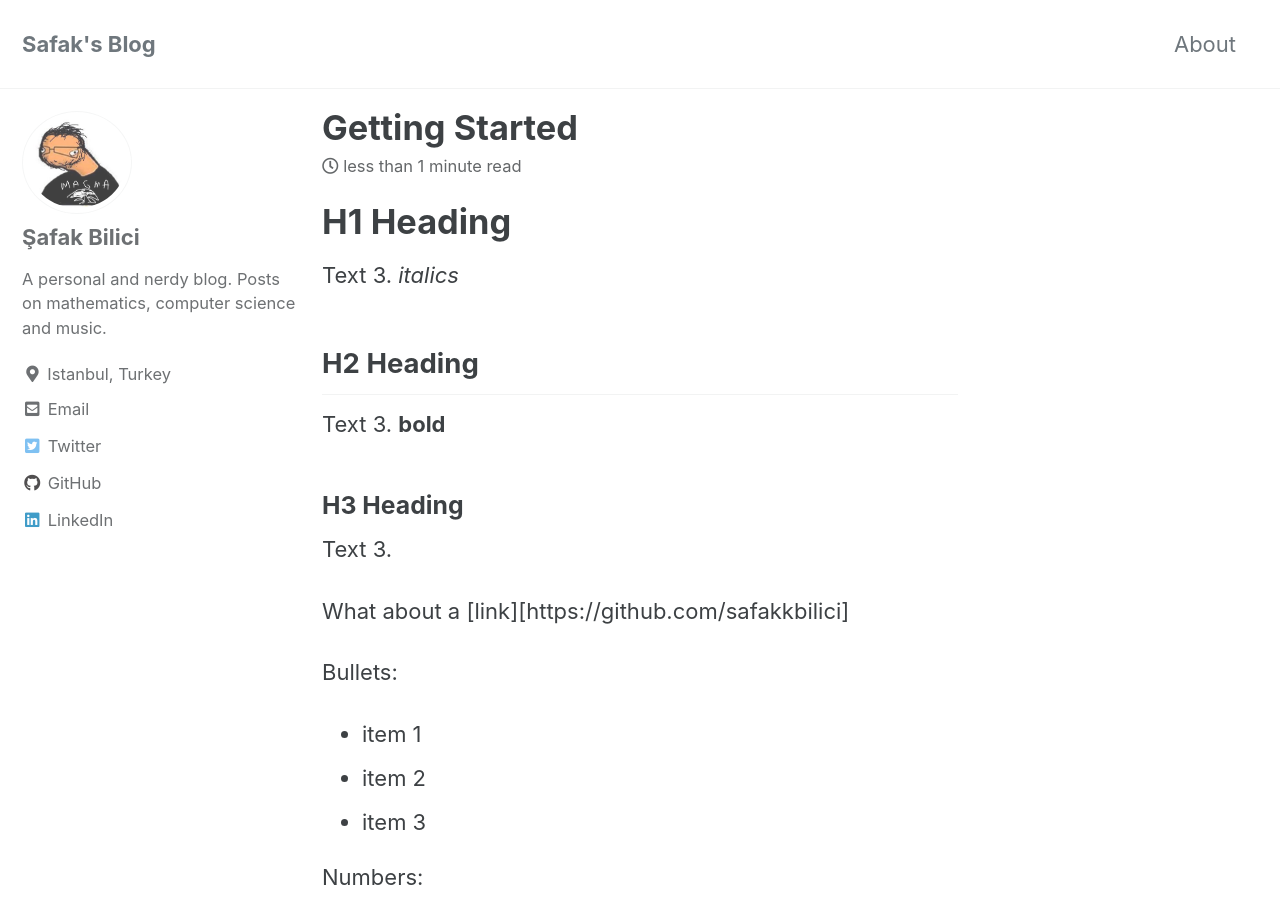
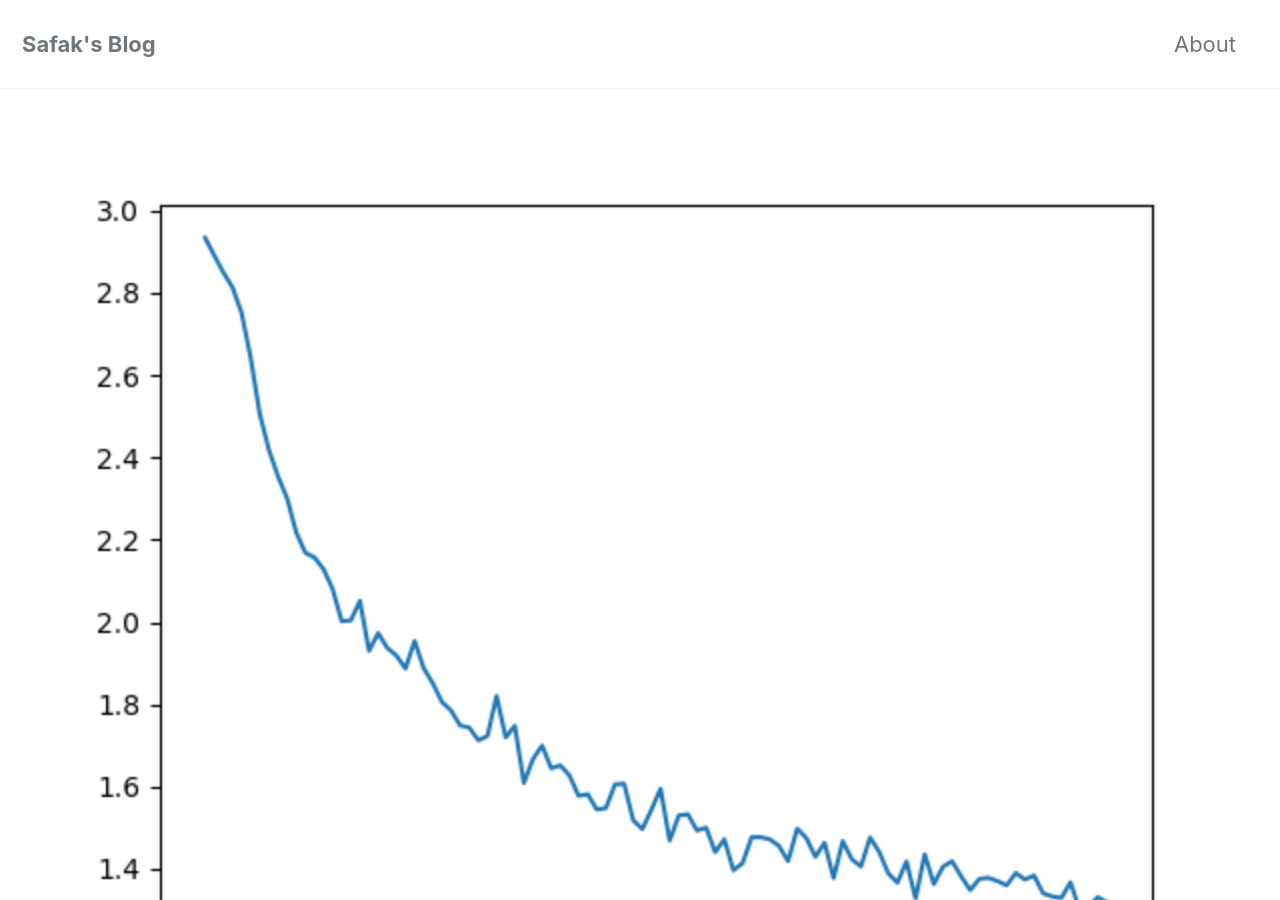
Before and after one commit to safakkbilici/safakkbilici.github.io, a Jekyll site: the page built from _posts/2020-07-06-getting-started.md, in a window 1280 px wide and 900 px high. Built offline with Jekyll 4.4.1, drawn with Linux system fonts in a browser that asks for light colours; cached includes are drawn as plain includes; formulas are drawn with MathJax 3.

Commit message:
header changed

```diff
--- a/_posts/2020-07-06-getting-started.md
+++ b/_posts/2020-07-06-getting-started.md
@@ -3,6 +3,7 @@ title: "Getting Started"
 date: "2020-07-06"
 tages: [templates, tex]
 header:
+  image: "/images/asd.png"
 
 excerpt: "Templates, TeX"
 mathjax: "true"
```
